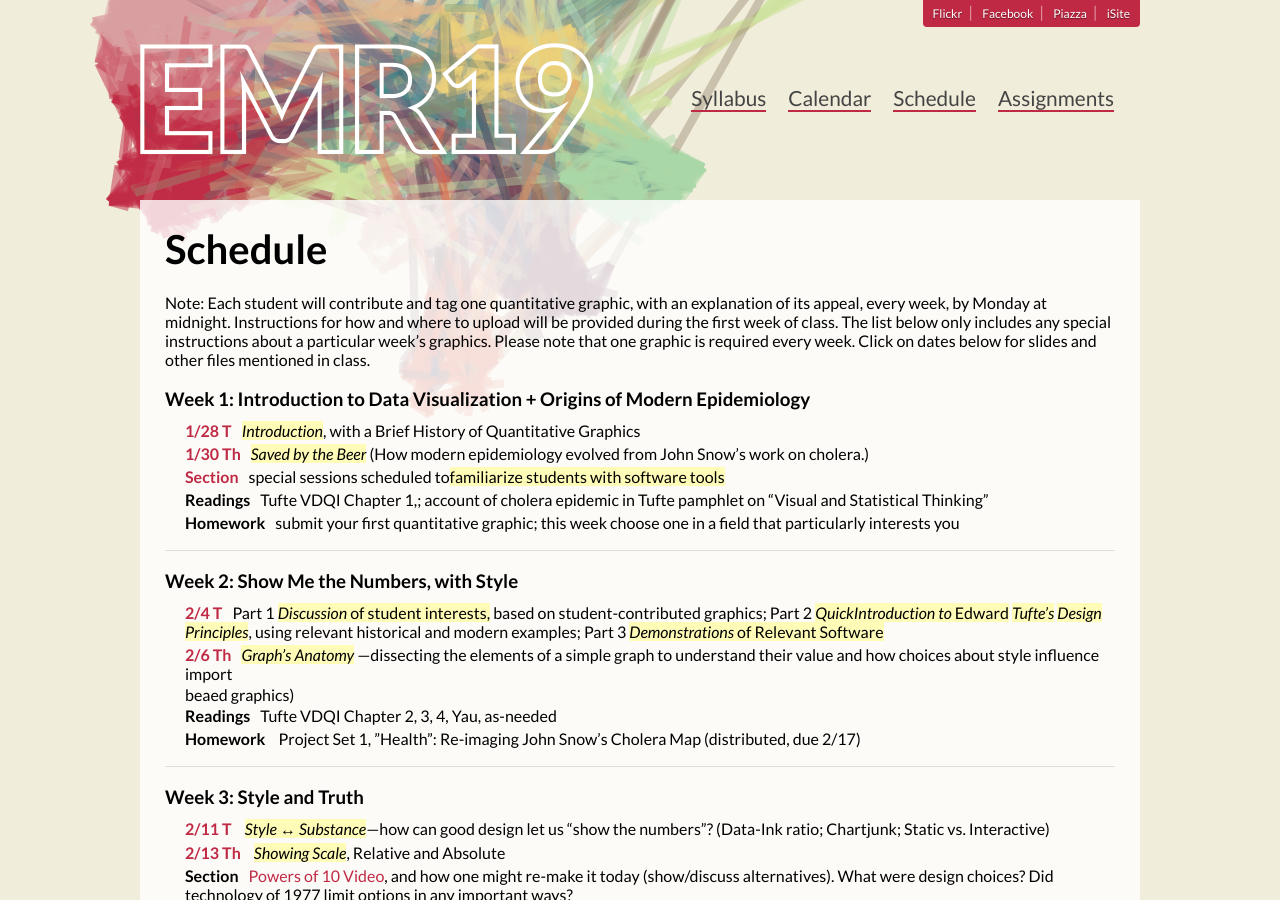
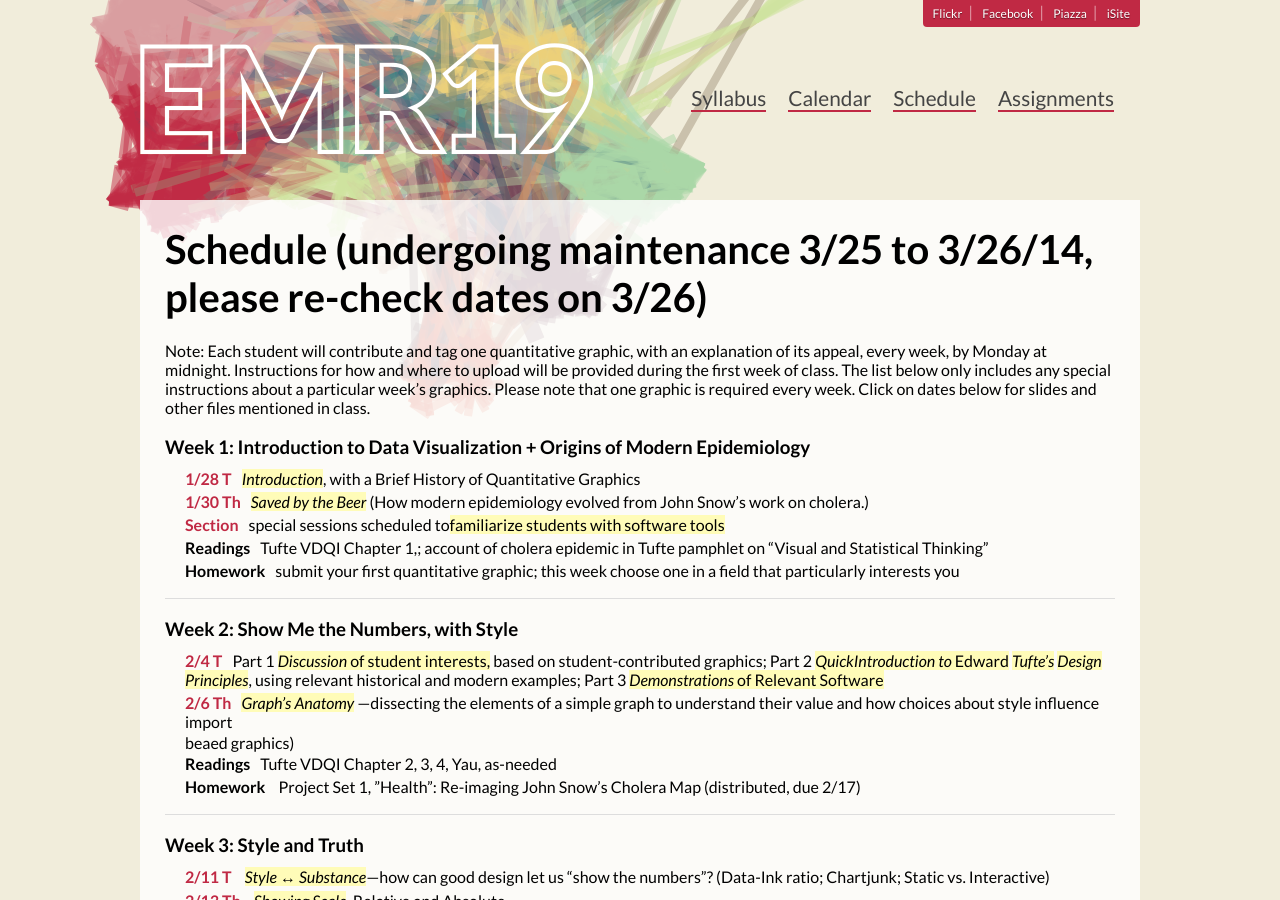
Before and after one commit to emr19/emr19.github.io, a Jekyll site: the page built from schedule/index.html, in a window 1280 px wide and 900 px high. Built offline with Jekyll 4.4.1, drawn with Linux system fonts in a browser that asks for light colours; Markdown is read by kramdown in place of the engine named in the settings.

Commit message:
Update index.html

```diff
--- a/schedule/index.html
+++ b/schedule/index.html
@@ -1,9 +1,9 @@
 ---
 layout: default
-title: Schedule (undergoing maintenance 3/25 to 3/26/14, please re-check dates on 3/26)
+title: Schedule
 ---
 
-<h1>Schedule</h1>
+<h1>Schedule (undergoing maintenance 3/25 to 3/26/14, please re-check dates on 3/26)</h1>
 
 <p class="c9 c16"><span class="c3 c6">Note</span><span class="c3">: Each student
   will</span> <span class="c3 c13">contribute and tag one quantitative
```
